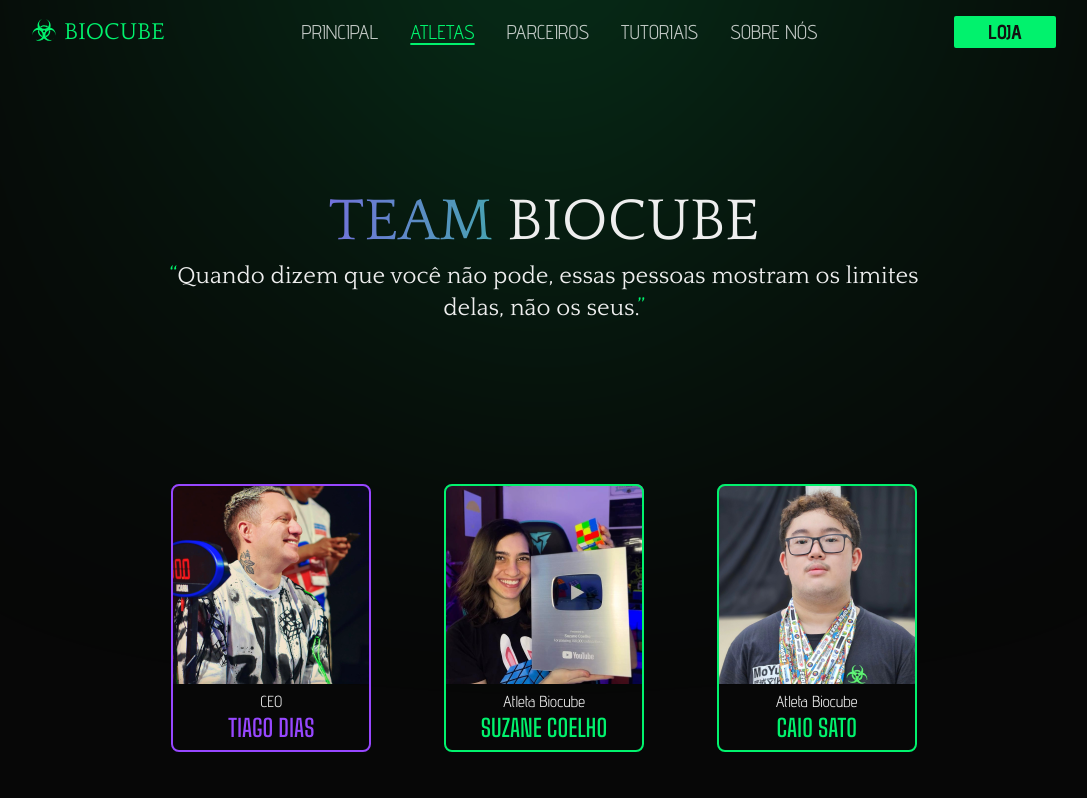
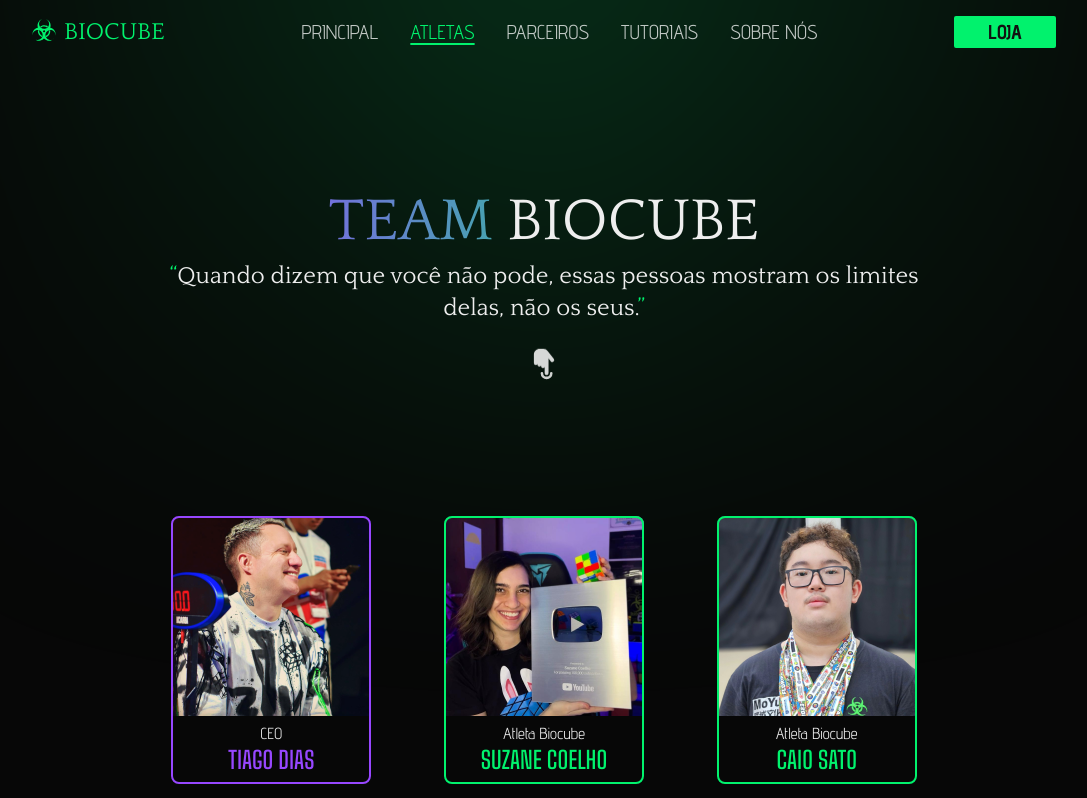
Before and after one commit to NyctibiusVII/BiocubeBlog, a Next.js app: page /atletas in a window 1280 px wide. Shown: the top 798 px of the page, without its empty margins (96-1183 px from the left). Built offline with nearby package versions, Linux system fonts and the light colour scheme.

Commit message:
refactor: Add svg (handle click)

```diff
--- a/src/app/atletas/page.tsx
+++ b/src/app/atletas/page.tsx
@@ -27,6 +27,11 @@ export default function Athletes() {
                     <p className={`w-full max-w-[47.375rem] xl:max-w-[51rem] ${quattrocento.className} text-center text-wrap leading-5 sm:text-lg sm:leading-[1.375rem] md:text-xl md:leading-6 xl:text-2xl`}>
                         <MarkText>“</MarkText>Quando dizem que você não pode, essas pessoas mostram os limites delas, não os seus.<MarkText>”</MarkText>
                     </p>
+
+                    <svg className='w-6 h-6 md:w-8 md:h-8 mt-4 -mb-10 sm:-mb-6 overflow-visible' width='32' height='32' viewBox='0 0 32 32' fill='none' xmlns='http://www.w3.org/2000/svg'>
+                        <path className='animate-[small-float_3s_ease-in-out_infinite]' d='M7.829 17.133c.697 0 1.307-.37 1.65-.922v.63a1.94 1.94 0 0 0 3.59 1.02v.436a1.94 1.94 0 0 0 3.59 1.019v5.87a1.94 1.94 0 0 0 3.881 0V10.589l2.176 2.79a1.94 1.94 0 1 0 3.06-2.387l-6.1-7.823a5.11 5.11 0 0 0-4.25-2.272h-3.798c-3.102 0-5.74 2.513-5.74 5.74v8.556a1.94 1.94 0 0 0 1.94 1.94' fill='#EEEEEEE5'/>
+                        <path className='animate-[pulse_3s_ease-in-out_infinite]' d='M23.283 23.924a1.28 1.28 0 0 0-1.28 1.28 3.407 3.407 0 0 1-3.404 3.403 3.407 3.407 0 0 1-3.403-3.403 1.28 1.28 0 0 0-2.56 0 5.97 5.97 0 0 0 5.964 5.963 5.97 5.97 0 0 0 5.963-5.963 1.28 1.28 0 0 0-1.28-1.28' fill='#EEEEEEE5'/>
+                    </svg>
                 </div>
 
                 <div className='w-full max-w-[770px] grid grid-cols-2 xs:grid-cols-3 sm:grid-rows-4 justify-items-center items-center gap-6 sm:gap-12'>
--- a/src/app/globals.css
+++ b/src/app/globals.css
@@ -47,6 +47,11 @@
     .transform-to-modal { @apply sm:bg-quantum/75 md:bg-transparent lg:bg-quantum/75 fixed top-1/2 left-1/2 transform -translate-x-1/2 -translate-y-1/2 scale-125 z-[60] }
 }
 
+@keyframes small-float {
+	0% { transform: translatey(0); }
+	50% { transform: translatey(-10%); }
+	100% { transform: translatey(0); }
+}
 @keyframes float {
 	0% { transform: translatey(0); }
 	50% { transform: translatey(-25%); }
```
